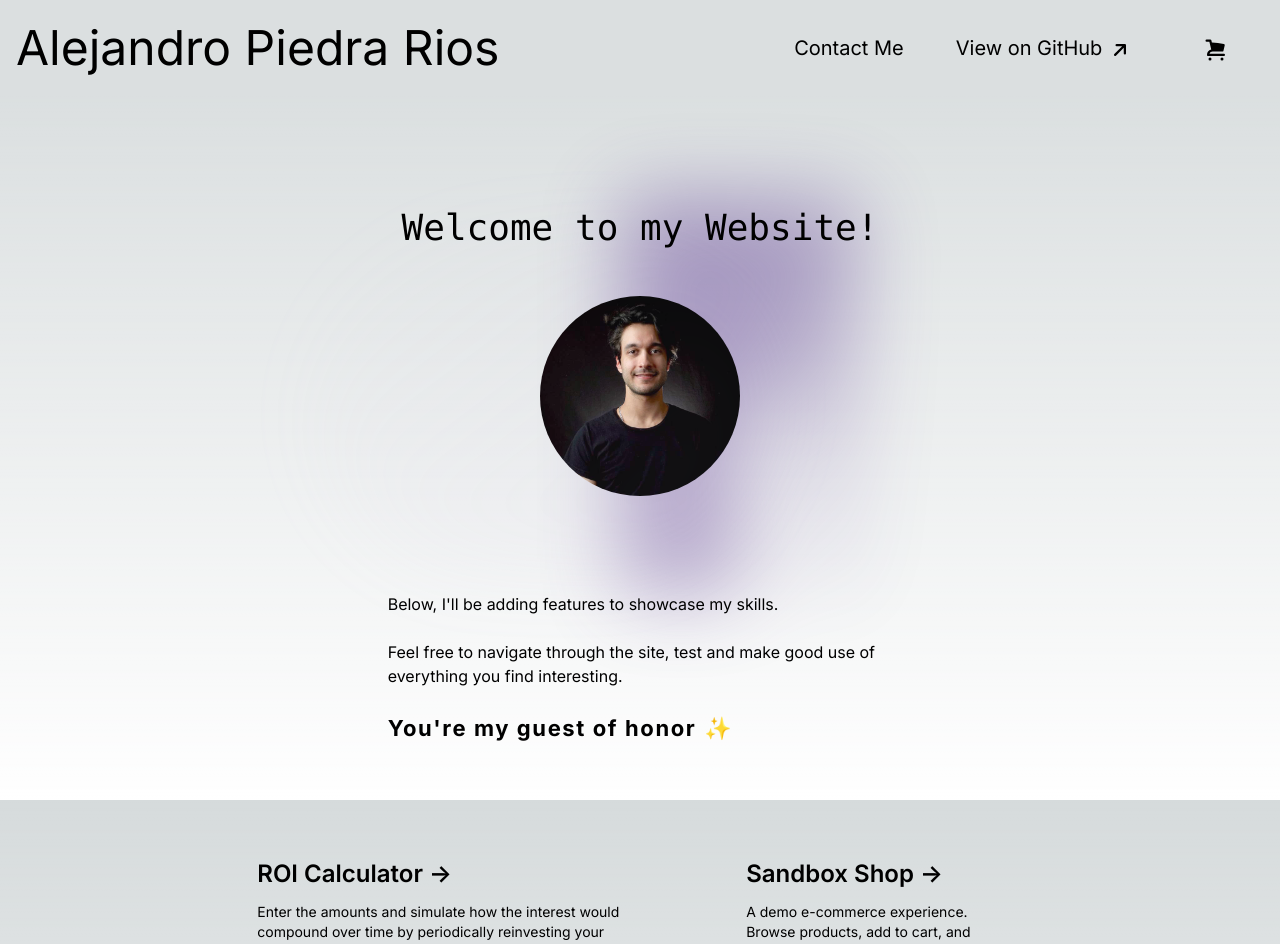
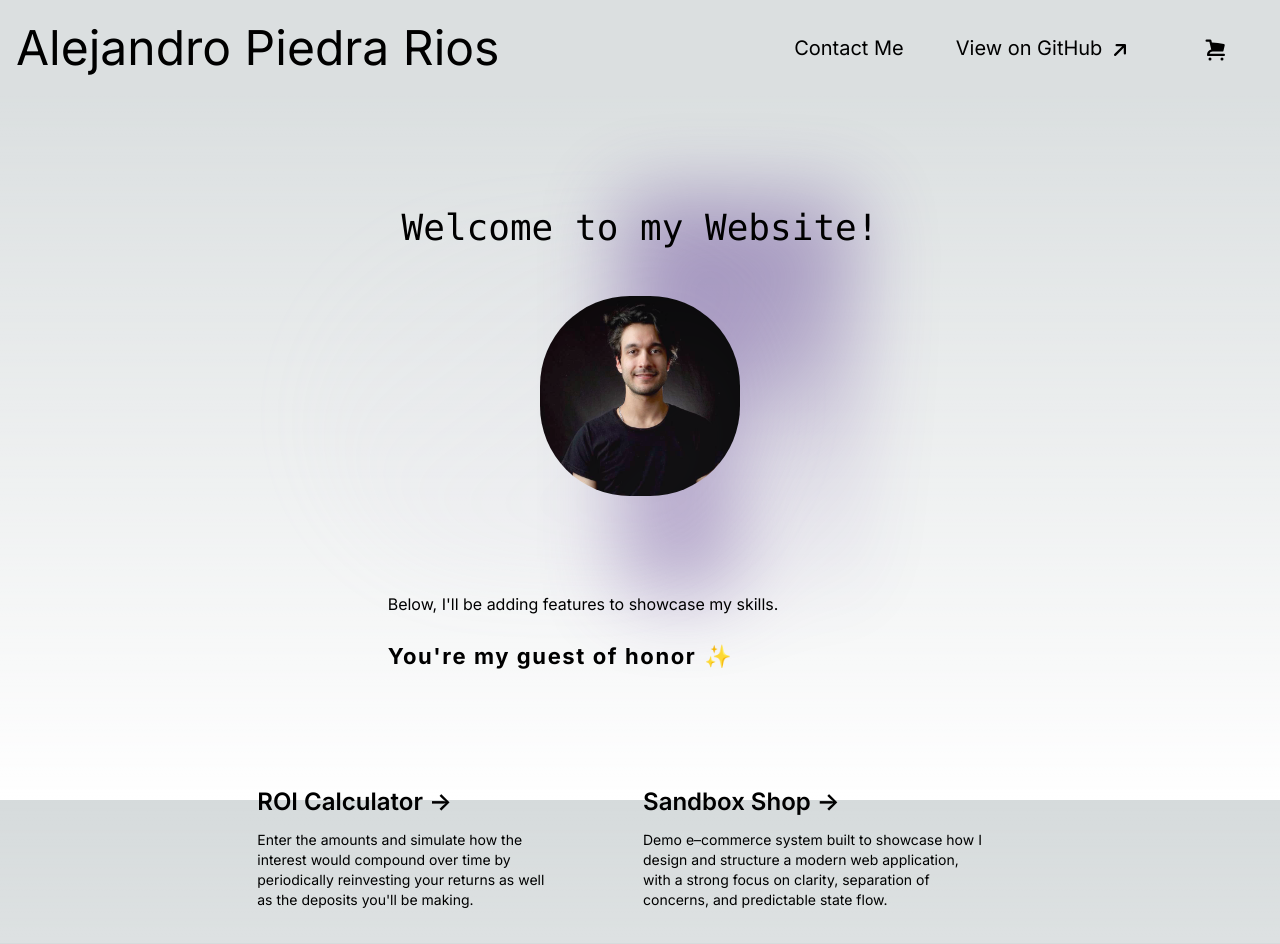
Before and after one commit to apiedrar/alejandro-portfolio-website, a Next.js app: page / in a window 1280 px wide. Shown: the top 944 px of the page. Built offline with nearby package versions, Linux system fonts and the light colour scheme.

Commit message:
attempt commit changes

```diff
--- a/src/app/page.tsx
+++ b/src/app/page.tsx
@@ -13,7 +13,7 @@ export default function Home() {
 
       <div className="relative z-[-1] flex place-items-center before:absolute before:h-[800px] before:w-full before:-translate-x-1/2 before:rounded-full before:bg-gradient-to-br before:from-transparent before:to-[#cabfdb] before:opacity-10 before:blur-2xl before:content-[''] after:absolute after:-z-20 after:h-[400px] after:w-full after:translate-x-1/3 after:bg-gradient-conic after:from-[#624094] after:via-[#472083] after:blur-2xl after:content-[''] after:opacity-40 sm:before:w-[480px] sm:after:w-[240px] before:lg:h-[360px]">
         <Image
-          style={{ borderRadius: "100px" }}
+          style={{ borderRadius: "90px" }}
           src="/Alejandro Piedra Rios Web Developer.jpeg"
           alt="Picture of Alejandro. He looks like a professional model! Hashtag cool sunglasses emoji"
           width={200}
@@ -23,11 +23,6 @@ export default function Home() {
       </div>
       <div className="text-md max-w-[50ch] w-[90%] my-24">
         <p>Below, I&#39;ll be adding features to showcase my skills.</p>
-        <br />
-        <p>
-          Feel free to navigate through the site, test and make good use of
-          everything you find interesting.
-        </p>
         <br />
         <h4 className="text-[18px] tracking-[1.6px] md:text-[22px]">
           <b>You&#39;re my guest of honor</b> ✨
@@ -64,8 +59,7 @@ export default function Home() {
             </span>
           </h2>
           <p className="m-0 max-w-[90%] text-sm">
-            A demo e-commerce experience. Browse products, add to cart, and
-            checkout with Stripe test mode.
+            Demo e&ndash;commerce system built to showcase how I design and structure a modern web application, with a strong focus on clarity, separation of concerns, and predictable state flow.
           </p>
         </Link>
       </div>
```
Also changed, not shown: 1 other file (tests, documents, lock files or other folders).
